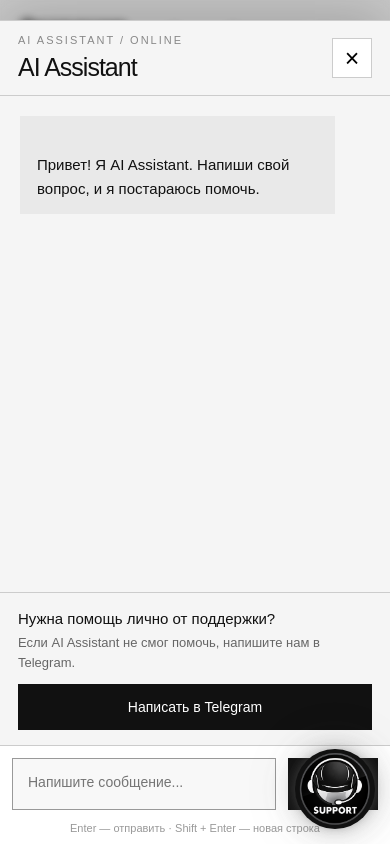
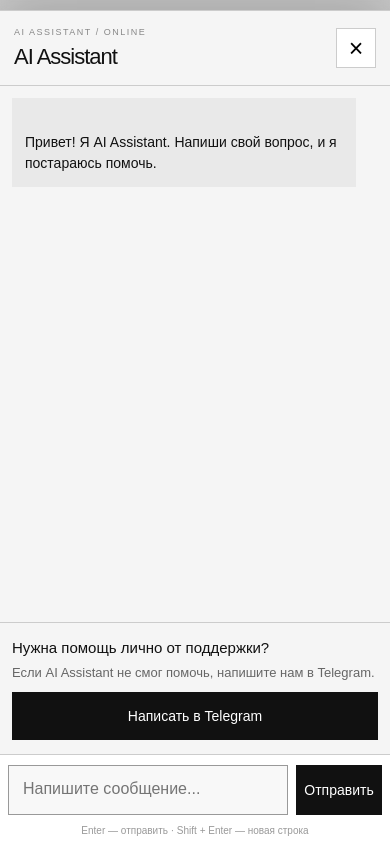
Before and after one commit to physicalnumbers/sanya-ebanyj-koproed, a plain HTML site: page index.html in a window 390 px wide. Both pictures are taken after a click on the link "Открыть поддержку". Shown: the top 844 px of the page. Drawn offline with Linux system fonts and the light colour scheme.

Commit message:
Update index.html

```diff
--- a/index.html
+++ b/index.html
@@ -400,6 +400,7 @@
 
 .ai-messages{
 flex:1;
+min-height:0;
 
 overflow-y:auto;
 
@@ -421,7 +422,8 @@
 line-height:1.55;
 
 white-space:pre-wrap;
-word-break:break-word
+word-break:break-word;
+overflow-wrap:anywhere
 }
 
 .ai-message.user{
@@ -464,7 +466,9 @@
 align-items:center;
 justify-content:space-between;
 
-gap:20px
+gap:20px;
+
+flex-shrink:0
 }
 
 .telegram-text{
@@ -505,7 +509,9 @@
 
 white-space:nowrap;
 
-transition:.25s
+transition:.25s;
+
+flex-shrink:0
 }
 
 .telegram-button:hover{
@@ -528,11 +534,14 @@
 
 gap:12px;
 
-background:#fff
+background:#fff;
+
+flex-shrink:0
 }
 
 .ai-input{
 flex:1;
+min-width:0;
 
 min-height:52px;
 max-height:130px;
@@ -559,6 +568,8 @@
 width:130px;
 height:52px;
 
+flex-shrink:0;
+
 border:1px solid #111;
 
 background:#111;
@@ -592,7 +603,9 @@
 
 text-align:center;
 
-background:#fff
+background:#fff;
+
+flex-shrink:0
 }
 
 
@@ -707,8 +720,146 @@
 height:80px;
 min-width:80px;
 right:15px;
-bottom:15px
-}
+bottom:calc(15px + env(safe-area-inset-bottom,0px));
+}
+
+
+/* ============================= */
+/* AI MOBILE */
+/* ============================= */
+
+.ai-panel{
+width:100%;
+height:calc(100dvh - 10px);
+max-height:none;
+
+border-left:0;
+border-right:0;
+border-bottom:0;
+
+border-radius:0
+}
+
+.ai-top{
+height:75px;
+min-height:75px;
+
+padding:0 18px
+}
+
+.ai-title{
+font-size:25px
+}
+
+.ai-close{
+width:40px;
+height:40px;
+flex-shrink:0
+}
+
+.ai-messages{
+padding:16px;
+
+gap:12px;
+
+overscroll-behavior:contain;
+-webkit-overflow-scrolling:touch
+}
+
+.ai-message{
+max-width:92%;
+
+padding:13px 15px;
+
+font-size:15px;
+
+overflow-wrap:anywhere;
+word-break:break-word
+}
+
+
+/* ============================= */
+/* TELEGRAM MOBILE */
+/* ============================= */
+
+.telegram-support{
+padding:14px 16px;
+
+flex-direction:column;
+
+align-items:stretch;
+
+gap:10px
+}
+
+.telegram-button{
+width:100%;
+height:48px
+}
+
+
+/* ============================= */
+/* INPUT MOBILE */
+/* ============================= */
+
+.ai-input-area{
+padding:10px 12px;
+
+gap:8px;
+
+padding-bottom:calc(
+10px + env(safe-area-inset-bottom,0px)
+)
+}
+
+.ai-input{
+min-height:50px;
+height:50px;
+
+padding:14px;
+
+font-size:16px;
+
+border-radius:0
+}
+
+.ai-send{
+width:92px;
+height:50px;
+
+font-size:14px;
+
+border-radius:0
+}
+
+.ai-hint{
+padding:0 12px 8px;
+
+font-size:10px
+}
+
+
+/* ============================= */
+/* SUPPORT НЕ МЕШАЕТ AI */
+/* ============================= */
+
+/*
+Когда AI Assistant открыт,
+круглая кнопка SUPPORT полностью
+убирается с мобильного экрана.
+*/
+
+.support.ai-mobile-hidden{
+opacity:0;
+visibility:hidden;
+pointer-events:none;
+transform:scale(.65)
+}
+
+
+/* ============================= */
+/* ОСТАЛЬНОЕ */
+/* ============================= */
 
 section{
 padding:80px 25px
@@ -736,72 +887,78 @@
 gap:30px
 }
 
-
-/* AI */
-
-.ai-panel{
-width:100%;
-height:calc(100% - 20px);
-
-border-left:0;
-border-right:0;
-border-bottom:0
+}
+
+
+/* ============================= */
+/* ОЧЕНЬ УЗКИЕ ТЕЛЕФОНЫ */
+/* ============================= */
+
+@media(max-width:420px){
+
+header{
+padding:0 15px
+}
+
+.logo{
+font-size:16px
+}
+
+nav{
+gap:10px
+}
+
+nav a{
+font-size:11px
+}
+
+.hero{
+padding-left:20px;
+padding-right:20px
+}
+
+section{
+padding-left:20px;
+padding-right:20px
 }
 
 .ai-top{
-height:75px;
-min-height:75px;
-
-padding:0 18px
+padding:0 14px
+}
+
+.ai-status{
+font-size:9px;
+letter-spacing:1.5px
 }
 
 .ai-title{
-font-size:25px
-}
-
-.ai-close{
-width:40px;
-height:40px
+font-size:22px
 }
 
 .ai-messages{
-padding:20px
+padding:12px
 }
 
 .ai-message{
-max-width:90%
-}
-
-
-/* Telegram */
+max-width:94%;
+
+font-size:14px;
+
+padding:12px 13px
+}
+
+.ai-input-area{
+padding-left:8px;
+padding-right:8px
+}
+
+.ai-send{
+width:86px
+}
 
 .telegram-support{
-padding:15px 18px;
-
-flex-direction:column;
-
-align-items:stretch;
-
-gap:12px
-}
-
-.telegram-button{
-width:100%
-}
-
-
-/* Input */
-
-.ai-input-area{
-padding:12px
-}
-
-.ai-send{
-width:90px
-}
-
-.ai-hint{
-padding-bottom:10px
+padding-left:12px;
+padding-right:12px
 }
 
 }
@@ -1383,6 +1540,28 @@
 
 
 /* ============================= */
+/* МОБИЛЬНЫЙ SUPPORT */
+/* ============================= */
+
+function updateMobileSupport(){
+
+if(
+window.innerWidth <= 800 &&
+aiOverlay.classList.contains("open")
+){
+
+support.classList.add("ai-mobile-hidden");
+
+}else{
+
+support.classList.remove("ai-mobile-hidden");
+
+}
+
+}
+
+
+/* ============================= */
 /* ОТКРЫТЬ SUPPORT */
 /* ============================= */
 
@@ -1392,6 +1571,8 @@
 
 document.body.style.overflow="hidden";
 
+updateMobileSupport();
+
 
 setTimeout(()=>{
 
@@ -1413,6 +1594,8 @@
 document.body.style.overflow="";
 
 support.classList.remove("scrolling");
+
+updateMobileSupport();
 
 }
 
@@ -1808,6 +1991,27 @@
 }
 );
 
+
+/* ============================= */
+/* ИЗМЕНЕНИЕ РАЗМЕРА ЭКРАНА */
+/* ============================= */
+
+addEventListener(
+"resize",
+()=>{
+
+updateMobileSupport();
+
+}
+);
+
+
+/* ============================= */
+/* ПЕРВОНАЧАЛЬНОЕ СОСТОЯНИЕ */
+/* ============================= */
+
+updateMobileSupport();
+
 </script>
 
 
```
